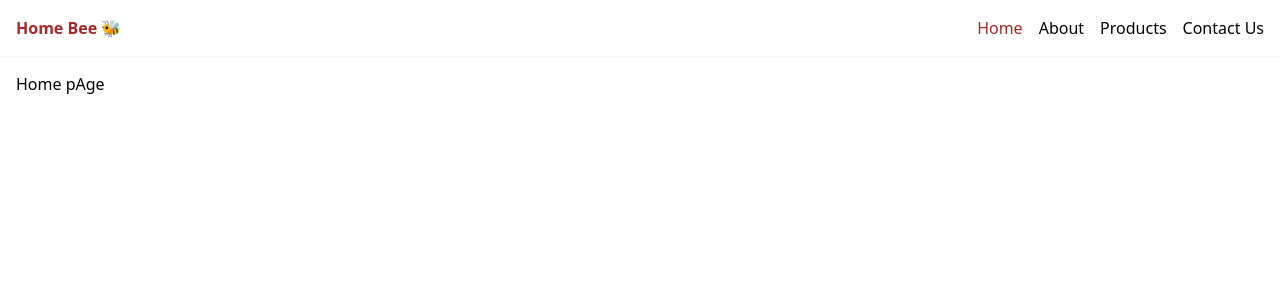
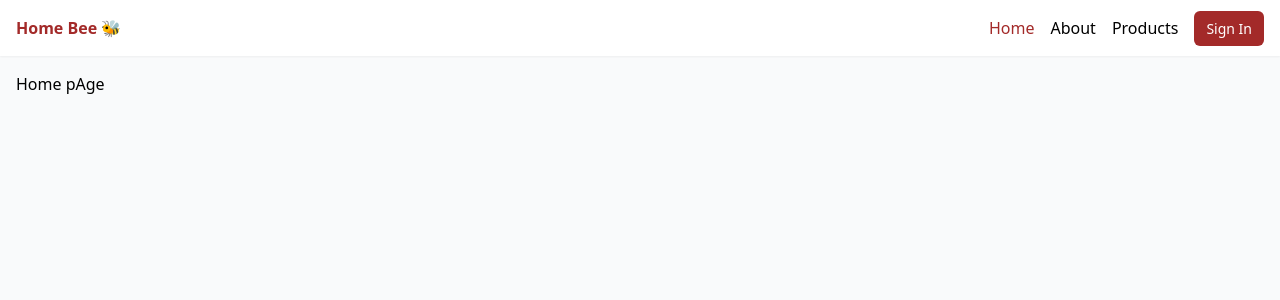
Before and after one commit to jasonkiptoo/e-commerce-vue, a Nuxt app: page / in a window 1280 px wide. Shown: the top 300 px of the page. Built offline with nearby package versions, Linux system fonts and the light colour scheme.

Commit message:
changes in  css

```diff
--- a/layouts/default.vue
+++ b/layouts/default.vue
@@ -4,10 +4,10 @@
             <nav class="container mx-auto p-4 flex justify-between">
                 <NuxtLink to="/" class="font-bold">Home Bee 🐝</NuxtLink>
                 <ul class="flex gap-4">
-                 <li><NuxtLink to="/" class="btn">Home</NuxtLink></li>
+                 <li><NuxtLink to="/" class="">Home</NuxtLink></li>
                  <li><NuxtLink to="/about">About</NuxtLink></li>
                  <li><NuxtLink to="/products">Products</NuxtLink></li>
-                 <li><NuxtLink to="/contact" class="btn">Contact Us</NuxtLink></li>
+                 <li><NuxtLink to="/contact" class="btn">Sign In</NuxtLink></li>
                 </ul>
             </nav>
         </header>
```
Also changed, not shown: assets/css/tailwind.css (renamed from pages/Assets/css/tailwind.css).
